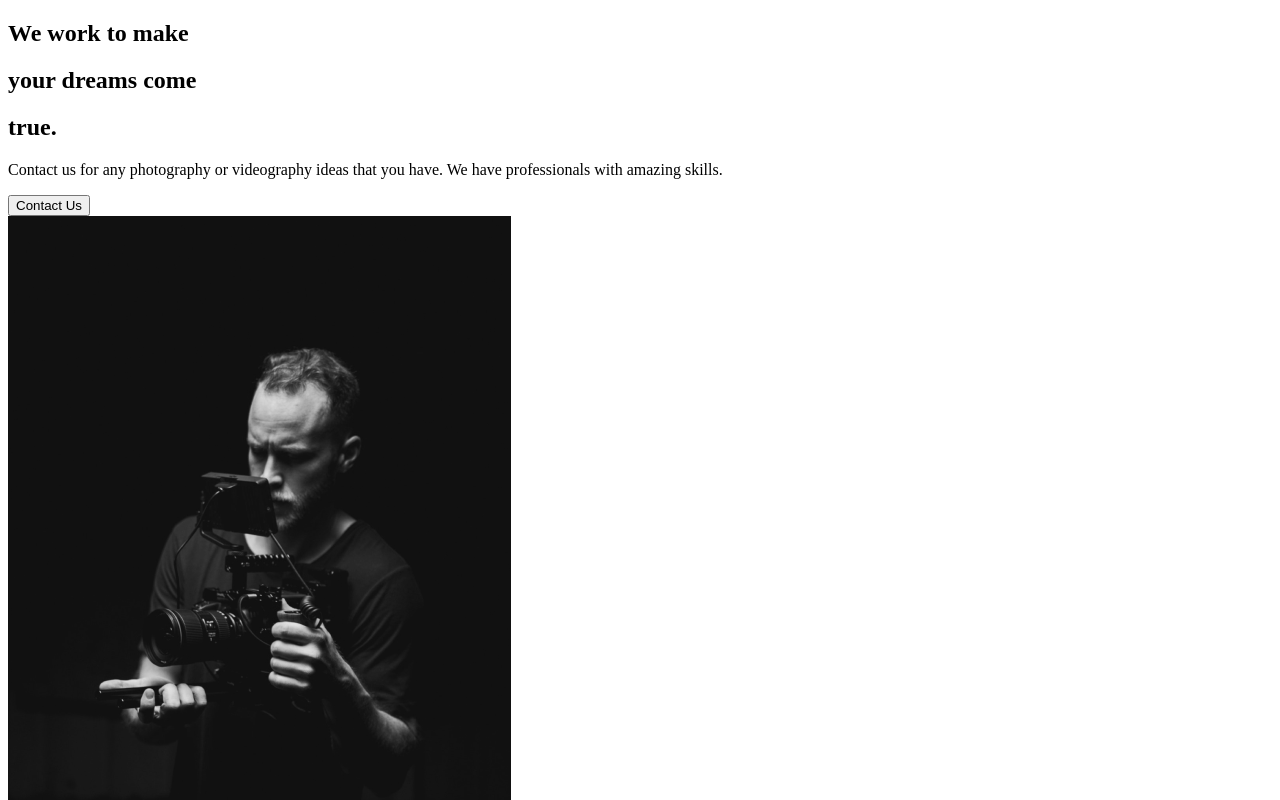
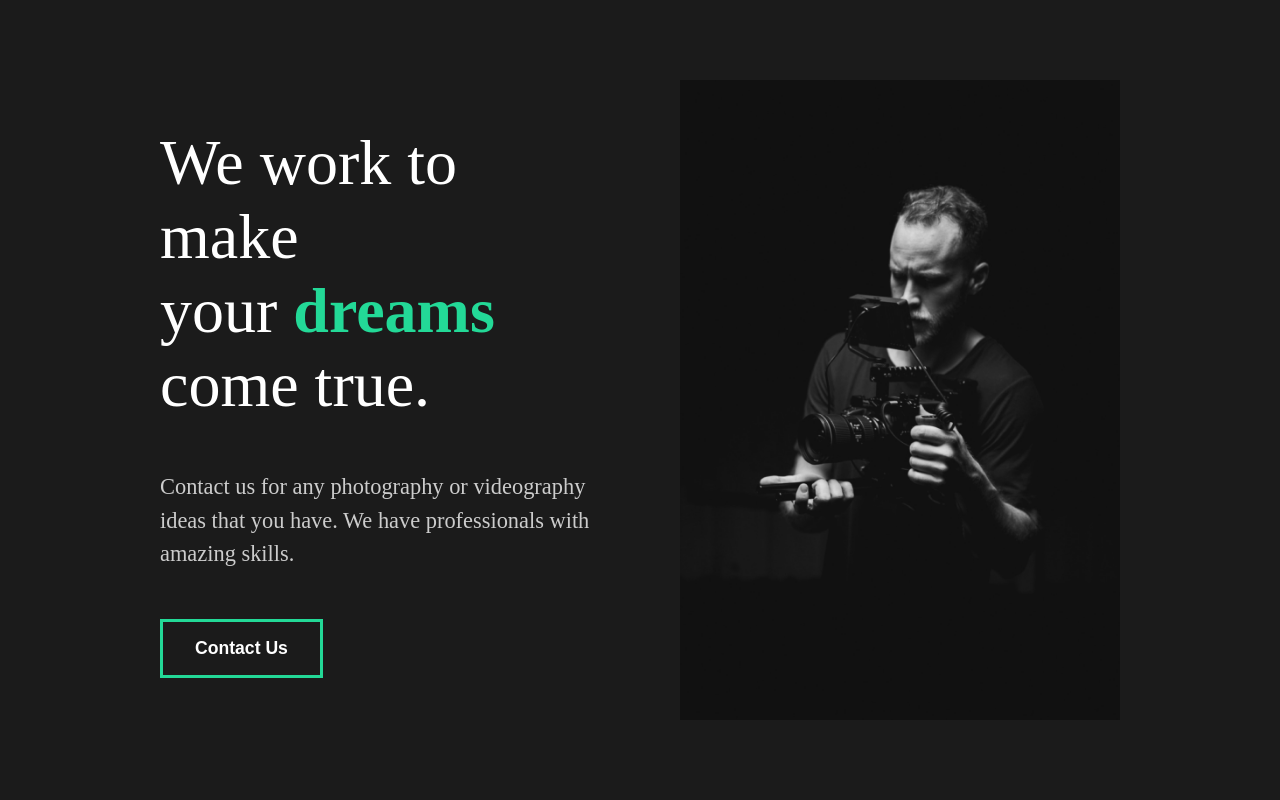
Before and after one commit to SpeghettCode/react-course-capture, a React (Create React App) app: page / in a window 1280 px wide. Shown: the top 800 px of the page. Built offline with nearby package versions, Linux system fonts and the light colour scheme.

Commit message:
5. Styled Components

```diff
--- a/src/App.js
+++ b/src/App.js
@@ -1,9 +1,12 @@
 // import pages
 import AboutUs from "./pages/AboutUs";
+//global style
+import GlobalStyle from "./component/GlobalStyle";
 
 function App() {
   return (
     <div className="App">
+      <GlobalStyle />
       <AboutUs />
     </div>
   );
--- a/src/component/AboutSection.js
+++ b/src/component/AboutSection.js
@@ -1,30 +1,66 @@
 import react from "react";
 import home1 from '../img/home1.png';
+// styled
+import styled from 'styled-components';
 
 const AboutSection = () => {
     return (
-        <div>
-            <div className="desc">
+        <About>
+            <Desc>
                 <div className="title">
-                    <div className="hide">
+                    <Hide>
                         <h2>We work to make</h2>
-                    </div>
-                    <div className="hide">
-                        <h2>your <span>dreams</span> come</h2>
-                    </div>
-                    <div className="hide">
-                        <h2>true.</h2>
-                    </div>
+                    </Hide>
+                    <Hide>
+                        <h2>your <span>dreams</span></h2>
+                    </Hide>
+                    <Hide>
+                        <h2>come true.</h2>
+                    </Hide>
                 </div>
 
                 <p>Contact us for any photography or videography ideas that you have. We have professionals with amazing skills.</p>
                 <button>Contact Us</button>
-            </div>
-            <div className="image">
+            </Desc>
+            <Img>
                 <img src={home1} alt="guy with a camera" />
-            </div>
-        </div>
+            </Img>
+        </About>
     );
 }
 
+//styled component
+const About = styled.div`
+    min-height: 90vh;
+    display: flex;
+    align-items: center;
+    justify-content: space-between;
+    padding: 5rem 10rem;
+    color: #fff;
+    `;
+
+const Desc = styled.div`
+    flex: 1;
+    padding-right: 5rem;
+
+    h2 {
+        font-weight: lighter;
+    }
+`;
+
+const Img = styled.div`
+    flex: 1;
+    overflow: hidden;
+
+    img {
+        width: 100%;
+        height: 80vh;
+        object-fit: cover;
+    }
+`;
+
+const Hide = styled.div`
+    overflow: hidden;
+`;
+
 export default AboutSection;
--- /dev/null
+++ b/src/component/GlobalStyle.js
@@ -0,0 +1,58 @@
+import {createGlobalStyle} from 'styled-components';
+
+const GlobalStyle = createGlobalStyle`
+    * {
+        margin: 0;
+        padding: 0;
+        box-sizing: border-box;
+    }
+
+    body {
+        background: #1b1b1b;
+    }
+
+    button {
+        font-weight: bold;
+        font-size: 1.1rem;
+        cursor: pointer;
+        padding: 1rem 2rem;
+        border: 3px solid #23d997;
+        background: transparent;
+        color: #fff;
+        transition: all 0.5s ease;
+        &:hover {
+            background: #23d997;
+        }
+    }
+
+    h2 {
+        font-weight: lighter;
+        font-size: 4rem;
+    }
+
+    h3 {
+        color: #fff;
+    }
+
+    h4 {
+        font-weight: bold;
+    }
+
+    a {
+        font-size: 1.1rem;
+    }
+
+    span {
+        font-weight: bold;
+        color: #23d997;
+    }
+
+    p {
+        padding: 3rem 0rem;
+        color: #ccc;
+        font-size: 1.4rem;
+        line-height: 150%;
+    }
+`;
+
+export default GlobalStyle;
```
